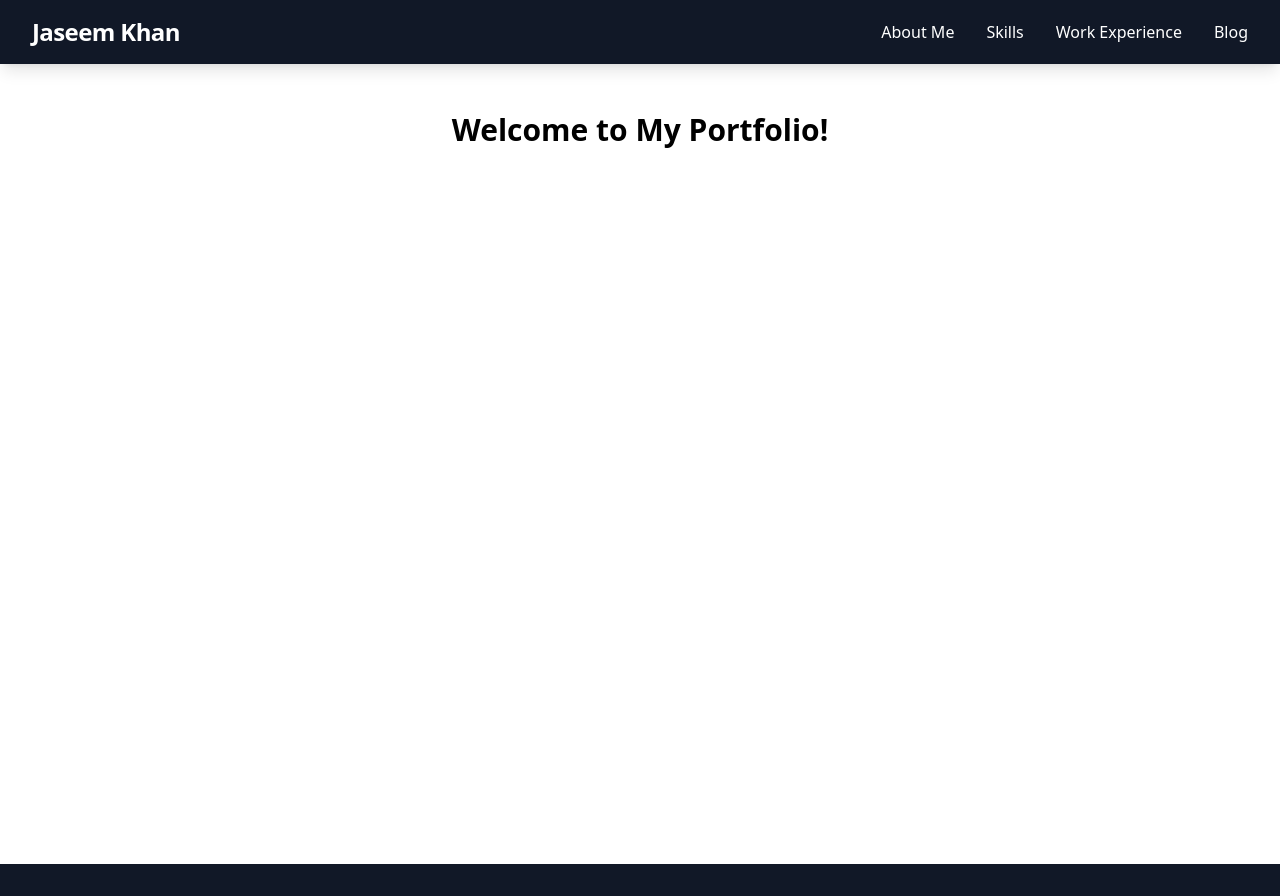
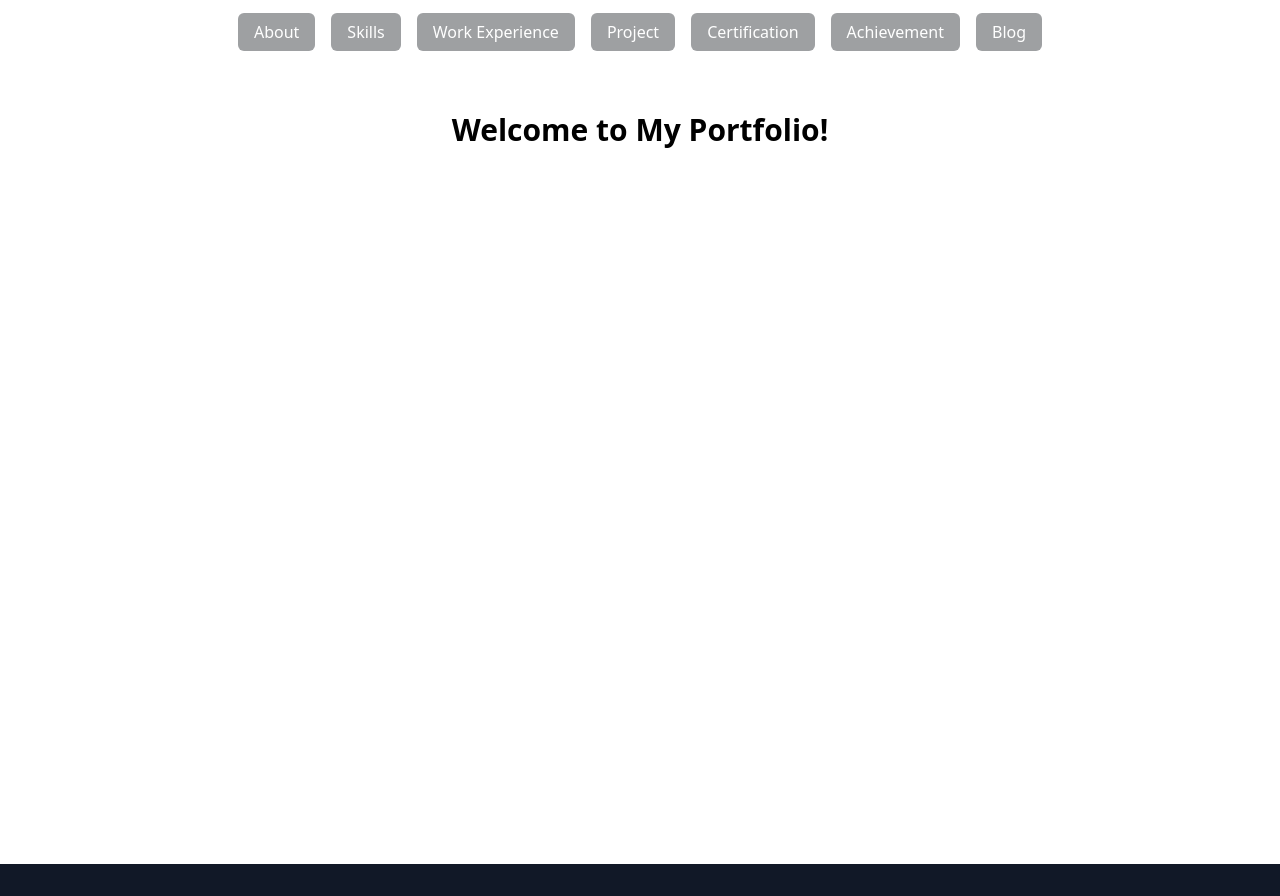
Before and after one commit to JaseemKhan211/my-portfolio-app, a React (Create React App) app: page / in a window 1280 px wide. Built offline with nearby package versions, Linux system fonts and the light colour scheme.

Commit message:
✨ Updated tab title and favicon with Jaseem Khan branding

```diff
--- a/public/index.html
+++ b/public/index.html
@@ -24,7 +24,7 @@
       work correctly both with client-side routing and a non-root public URL.
       Learn how to configure a non-root public URL by running `npm run build`.
     -->
-    <title>React App</title>
+    <title>Jaseem Khan</title>
   </head>
   <body>
     <noscript>You need to enable JavaScript to run this app.</noscript>
--- a/src/components/Header.js
+++ b/src/components/Header.js
@@ -1,29 +1,24 @@
 function Header() {
   return (
-    <header className="bg-gray-900 text-white shadow-lg sticky top-0 z-50">
+    <header>
       <div className="max-w-7xl mx-auto px-4 sm:px-6 lg:px-8">
-        <div className="flex justify-between items-center h-16">
-
-          {/* Logo */}
-          <div className="flex-shrink-0">
-            <h1 className="text-2xl font-extrabold tracking-tight">Jaseem Khan</h1>
-          </div>
+        <div className="flex justify-center items-center h-16">
 
           {/* Navigation */}
           <nav>
-            <ul className="hidden md:flex space-x-8">
+            <ul className="hidden md:flex space-x-4">
               <li>
                 <a
                   href="#about"
-                  className="text-base font-medium hover:text-gray-300 transition duration-200"
+                  className="px-4 py-2 bg-[#9EA0A2] text-white rounded-md text-base font-medium hover:bg-gray-700 transition duration-200"
                 >
-                  About Me
+                  About
                 </a>
               </li>
               <li>
                 <a
                   href="#skills"
-                  className="text-base font-medium hover:text-gray-300 transition duration-200"
+                  className="px-4 py-2 bg-[#9EA0A2] text-white rounded-md text-base font-medium hover:bg-gray-700 transition duration-200"
                 >
                   Skills
                 </a>
@@ -31,15 +26,39 @@ function Header() {
               <li>
                 <a
                   href="#work"
-                  className="text-base font-medium hover:text-gray-300 transition duration-200"
+                  className="px-4 py-2 bg-[#9EA0A2] text-white rounded-md text-base font-medium hover:bg-gray-700 transition duration-200"
                 >
                   Work Experience
                 </a>
               </li>
               <li>
                 <a
+                  href="#project"
+                  className="px-4 py-2 bg-[#9EA0A2] text-white rounded-md text-base font-medium hover:bg-gray-700 transition duration-200"
+                >
+                  Project
+                </a>
+              </li>
+              <li>
+                <a
+                  href="#certification"
+                  className="px-4 py-2 bg-[#9EA0A2] text-white rounded-md text-base font-medium hover:bg-gray-700 transition duration-200"
+                >
+                  Certification
+                </a>
+              </li>
+              <li>
+                <a
+                  href="#achievement"
+                  className="px-4 py-2 bg-[#9EA0A2] text-white rounded-md text-base font-medium hover:bg-gray-700 transition duration-200"
+                >
+                  Achievement
+                </a>
+              </li>
+              <li>
+                <a
                   href="#blog"
-                  className="text-base font-medium hover:text-gray-300 transition duration-200"
+                  className="px-4 py-2 bg-[#9EA0A2] text-white rounded-md text-base font-medium hover:bg-gray-700 transition duration-200"
                 >
                   Blog
                 </a>
@@ -51,7 +70,7 @@ function Header() {
           <div className="flex md:hidden">
             <button
               type="button"
-              className="text-gray-300 hover:text-white focus:outline-none"
+              className="text-gray-500 hover:text-gray-800 focus:outline-none"
               aria-label="Open Menu"
             >
               <svg
```
